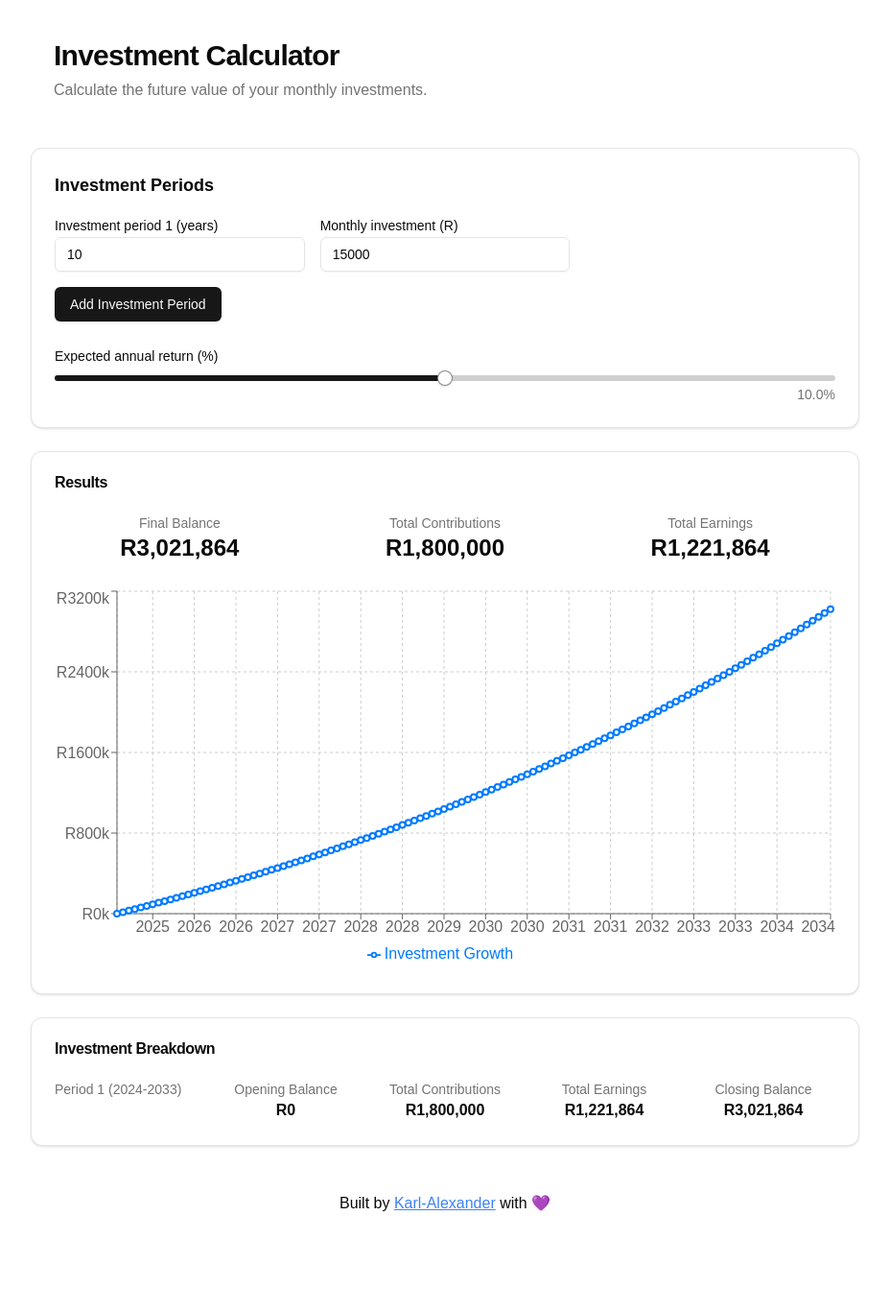
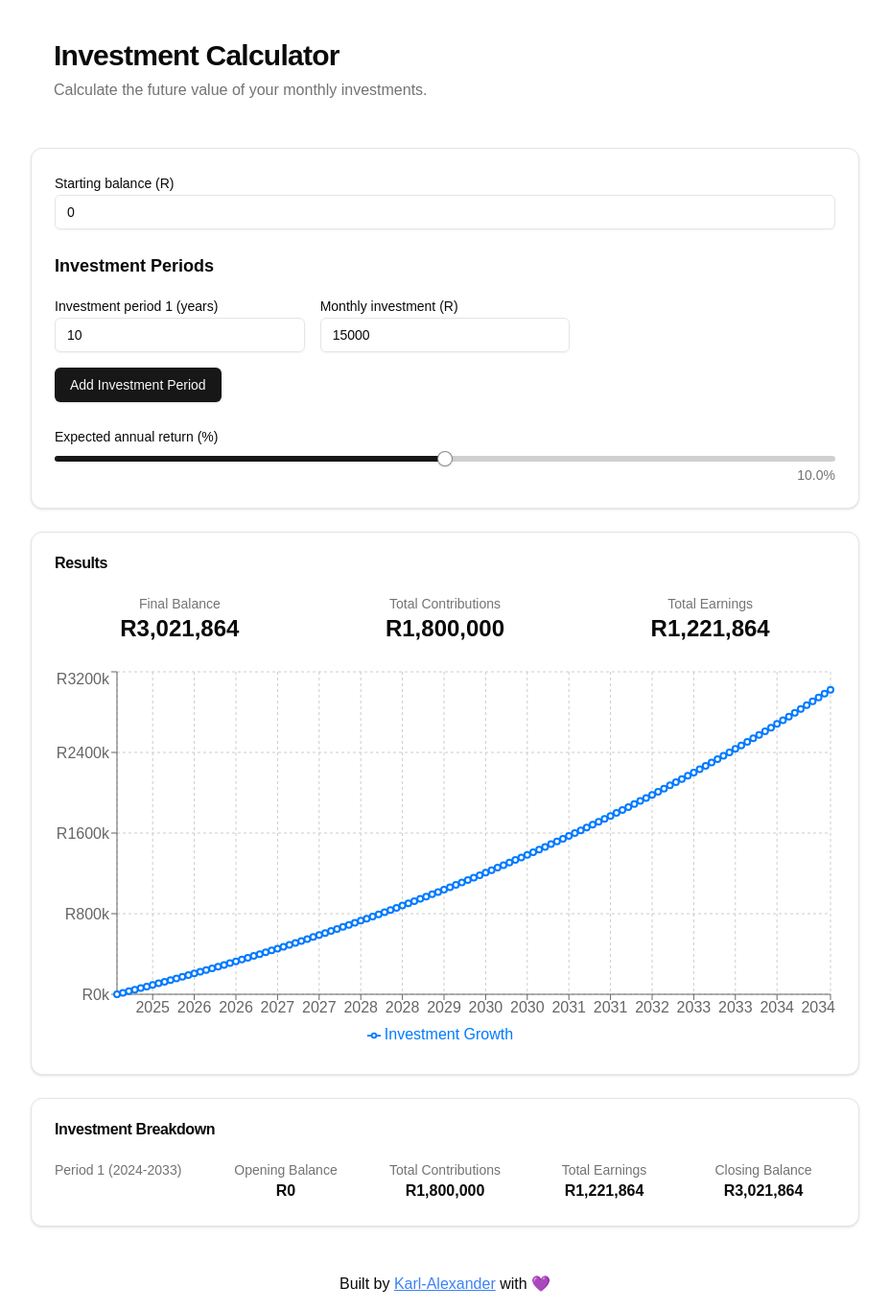
Before and after one commit to KarlMeierMattern/future-calc, a Next.js app: page / in a window 1280 px wide. Shown: the whole page at 96% size, without its empty margins (176-1103 px from the left). Before the commit the page ends 1282 px from the top, so only its background shows below. Built offline with nearby package versions, Linux system fonts and the light colour scheme.

Commit message:
added starting balance

```diff
--- a/app/page.js
+++ b/app/page.js
@@ -5,6 +5,7 @@ import { Card, CardContent, CardHeader, CardTitle } from "@/components/ui/card";
 import { Button } from "@/components/ui/button";
 import { Input } from "@/components/ui/input";
 import { Slider } from "@/components/ui/slider";
+import Footer from "@/components/footer";
 import {
   LineChart,
   Line,
@@ -17,6 +18,7 @@ import {
 } from "recharts";
 
 const InvestmentCalculator = () => {
+  const [startingBalance, setStartingBalance] = useState(0);
   const [investmentPeriods, setInvestmentPeriods] = useState([
     { years: 10, monthlyInvestment: 15000 },
   ]);
@@ -47,10 +49,10 @@ const InvestmentCalculator = () => {
     const monthlyReturn = Math.pow(1 + annualReturn / 100, 1 / 12) - 1;
 
     const data = [];
-    let balance = 0;
+    let balance = startingBalance;
     let currentDate = new Date();
 
-    // Add the initial entry (0 balance, start of period)
+    // Add the initial entry (starting balance, start of period)
     data.push({
       date: currentDate.toISOString().split("T")[0],
       balance: balance,
@@ -86,7 +88,7 @@ const InvestmentCalculator = () => {
   // Calculate breakdown data
   const calculateBreakdown = () => {
     const breakdown = [];
-    let openingBalance = 0;
+    let openingBalance = startingBalance;
     let startYear = new Date().getFullYear();
 
     investmentPeriods.forEach((period, index) => {
@@ -130,6 +132,20 @@ const InvestmentCalculator = () => {
 
       <Card>
         <CardContent className="p-6 space-y-6">
+          <div>
+            <label className="text-sm">Starting balance (R)</label>
+            <Input
+              type="number"
+              min={0}
+              step={1000}
+              value={startingBalance}
+              onChange={(e) =>
+                setStartingBalance(parseFloat(e.target.value) || 0)
+              }
+              placeholder="Enter your starting balance"
+            />
+          </div>
+
           <div className="space-y-4">
             <h3 className="text-lg font-semibold">Investment Periods</h3>
             {investmentPeriods.map((period, index) => (
@@ -318,22 +334,7 @@ const InvestmentCalculator = () => {
               </div>
             </CardContent>
           </Card>
-          <footer>
-            <div className="flex justify-center pt-6">
-              <p>
-                Built by{" "}
-                <a
-                  className="underline text-blue-500"
-                  target="_blank"
-                  rel="noopener noreferrer"
-                  href="https://www.linkedin.com/in/karl-alexander-meier-mattern-16a3b919a/"
-                >
-                  Karl-Alexander
-                </a>{" "}
-                with 💜
-              </p>
-            </div>
-          </footer>
+          <Footer />
         </>
       )}
     </div>
--- /dev/null
+++ b/components/footer.jsx
@@ -0,0 +1,20 @@
+export default function Footer() {
+  return (
+    <footer>
+      <div className="flex justify-center pt-6">
+        <p>
+          Built by{" "}
+          <a
+            className="underline text-blue-500"
+            target="_blank"
+            rel="noopener noreferrer"
+            href="https://www.linkedin.com/in/karl-alexander-meier-mattern-16a3b919a/"
+          >
+            Karl-Alexander
+          </a>{" "}
+          with 💜
+        </p>
+      </div>
+    </footer>
+  );
+}
```
